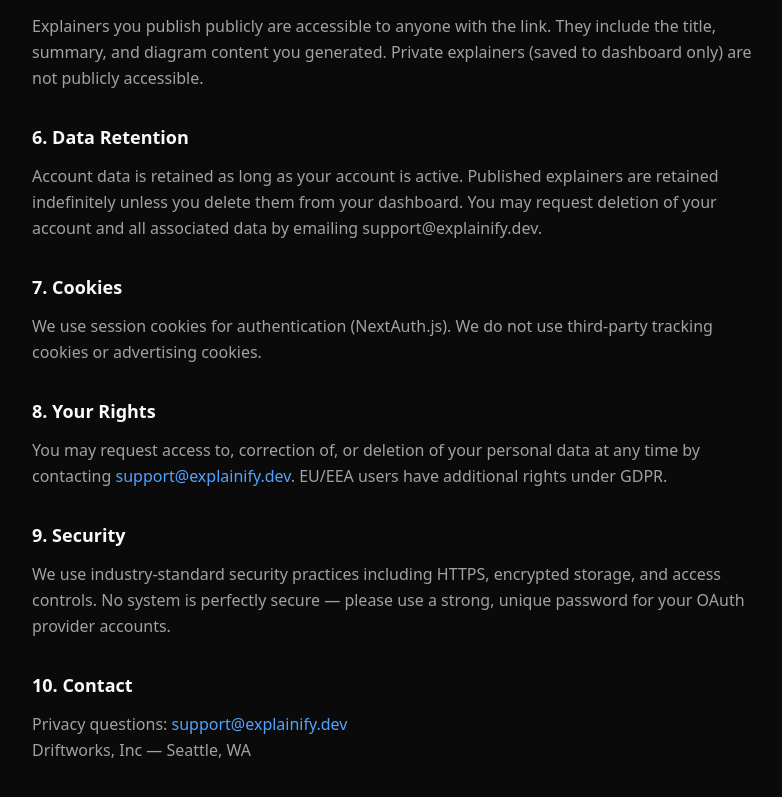
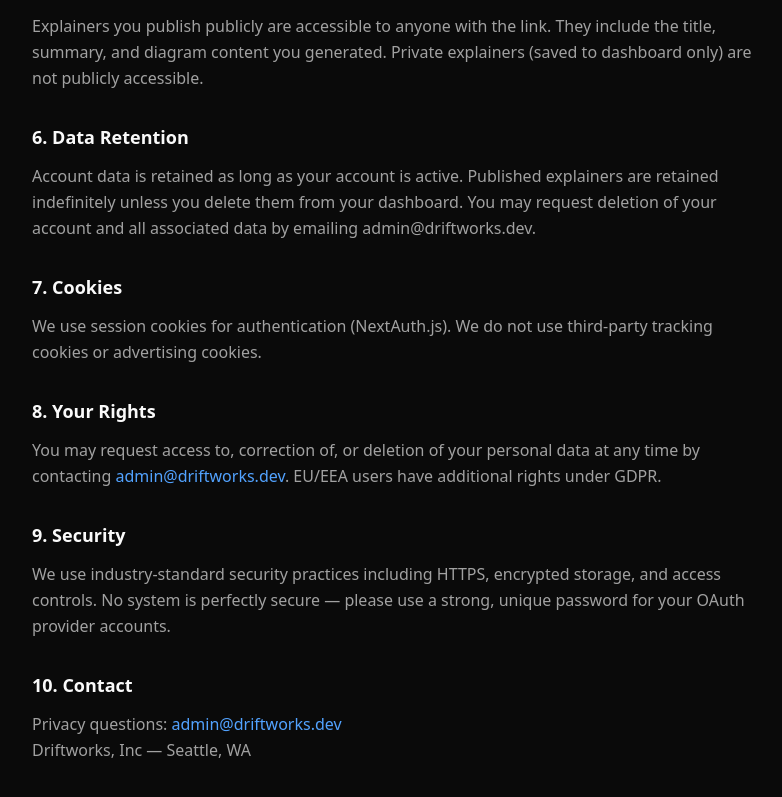
Before and after one commit to RileyLin/explainify, a Next.js app: page /privacy in a window 1280 px wide. Shown: the part 1149-1946 px from the top of the page, without its empty margins (248-1030 px from the left). Built offline with nearby package versions, Linux system fonts and the light colour scheme; no server answers.

Commit message:
fix: use verified public contact mailbox

```diff
--- a/src/app/pricing/page.tsx
+++ b/src/app/pricing/page.tsx
@@ -124,7 +124,7 @@ export default function PricingPage() {
         {/* FAQ note */}
         <div className="text-center mt-12 text-sm text-muted-foreground">
           <p>Cancel anytime. No long-term contracts.</p>
-          <p className="mt-1">Questions? Reach out at support@explainify.dev</p>
+          <p className="mt-1">Questions? Reach out at admin@driftworks.dev</p>
         </div>
       </div>
     </div>
--- a/src/app/privacy/page.tsx
+++ b/src/app/privacy/page.tsx
@@ -68,7 +68,7 @@ export default function PrivacyPage() {
           <section>
             <h2 className="text-lg font-semibold text-foreground mb-3">6. Data Retention</h2>
             <p>
-              Account data is retained as long as your account is active. Published explainers are retained indefinitely unless you delete them from your dashboard. You may request deletion of your account and all associated data by emailing support@explainify.dev.
+              Account data is retained as long as your account is active. Published explainers are retained indefinitely unless you delete them from your dashboard. You may request deletion of your account and all associated data by emailing admin@driftworks.dev.
             </p>
           </section>
 
@@ -82,7 +82,7 @@ export default function PrivacyPage() {
           <section>
             <h2 className="text-lg font-semibold text-foreground mb-3">8. Your Rights</h2>
             <p>
-              You may request access to, correction of, or deletion of your personal data at any time by contacting <a href="mailto:support@explainify.dev" className="text-blue-400 hover:underline">support@explainify.dev</a>. EU/EEA users have additional rights under GDPR.
+              You may request access to, correction of, or deletion of your personal data at any time by contacting <a href="mailto:admin@driftworks.dev" className="text-blue-400 hover:underline">admin@driftworks.dev</a>. EU/EEA users have additional rights under GDPR.
             </p>
           </section>
 
@@ -96,7 +96,7 @@ export default function PrivacyPage() {
           <section>
             <h2 className="text-lg font-semibold text-foreground mb-3">10. Contact</h2>
             <p>
-              Privacy questions: <a href="mailto:support@explainify.dev" className="text-blue-400 hover:underline">support@explainify.dev</a>
+              Privacy questions: <a href="mailto:admin@driftworks.dev" className="text-blue-400 hover:underline">admin@driftworks.dev</a>
               <br />Driftworks, Inc — Seattle, WA
             </p>
           </section>
--- a/src/app/terms/page.tsx
+++ b/src/app/terms/page.tsx
@@ -62,7 +62,7 @@ export default function TermsPage() {
           <section>
             <h2 className="text-lg font-semibold text-foreground mb-3">6. Free Tier & Pro Subscriptions</h2>
             <p>
-              Free tier users receive 5 explainers per month. Pro subscribers receive unlimited explainers at $9/month, billed monthly. Subscriptions can be cancelled at any time. Refunds are handled on a case-by-case basis — contact support@explainify.dev.
+              Free tier users receive 5 explainers per month. Pro subscribers receive unlimited explainers at $9/month, billed monthly. Subscriptions can be cancelled at any time. Refunds are handled on a case-by-case basis — contact admin@driftworks.dev.
             </p>
           </section>
 
@@ -90,7 +90,7 @@ export default function TermsPage() {
           <section>
             <h2 className="text-lg font-semibold text-foreground mb-3">10. Contact</h2>
             <p>
-              Questions? Email us at <a href="mailto:support@explainify.dev" className="text-blue-400 hover:underline">support@explainify.dev</a>
+              Questions? Email us at <a href="mailto:admin@driftworks.dev" className="text-blue-400 hover:underline">admin@driftworks.dev</a>
             </p>
           </section>
         </div>
```
Also changed, not shown: 1 other file (tests, documents, lock files or other folders).
